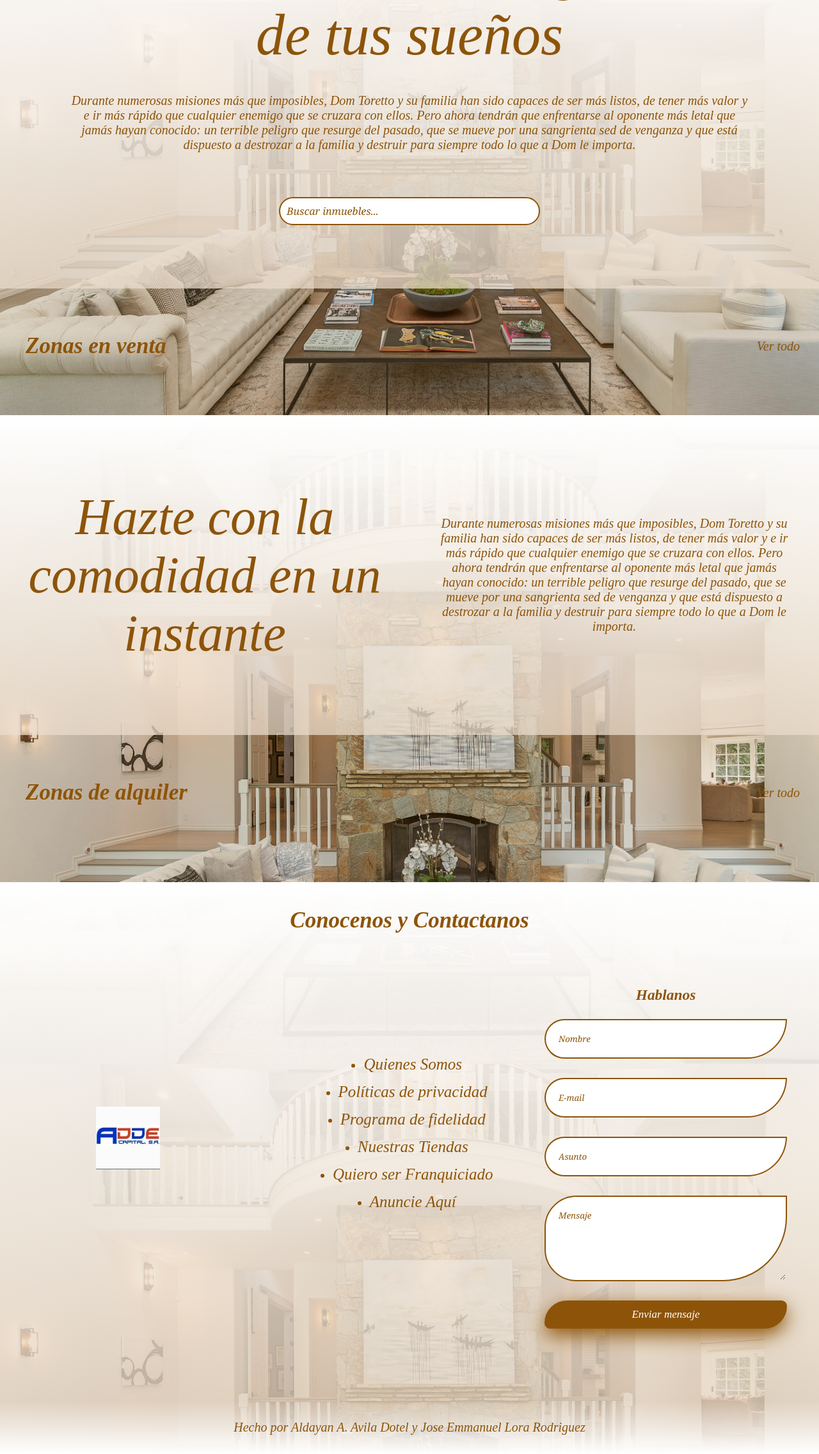
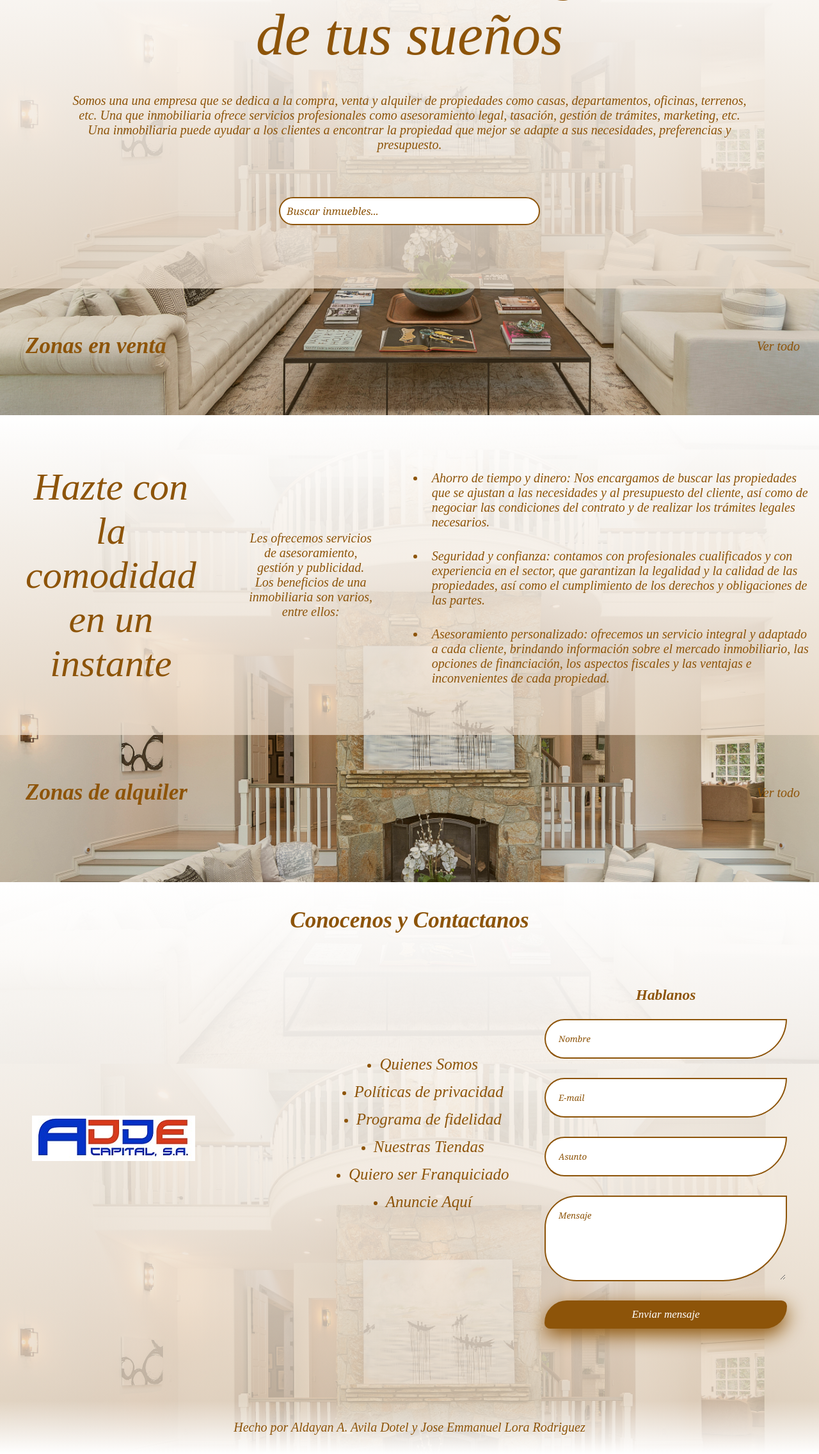
Before and after one commit to aldayan/Inmobiliaria, a PHP site: page / in a window 1280 px wide. Shown: the part 257-2530 px from the top of the page at 64% size. Run offline with PHP 8.4, Linux system fonts and the light colour scheme; data that the repository does not hold is empty; some libraries are stand-ins or nearby versions.

Commit message:
arreglos finales

```diff
--- a/assets/css/style-index.css
+++ b/assets/css/style-index.css
@@ -351,6 +351,7 @@ body {
     flex-direction: column;
     width: 100%;
     height: 350px;
+    background: linear-gradient(white, rgba(229, 211, 190, 0.781));
 }
 .caracteristica-titulo{
     margin-top: 50px;
@@ -396,6 +397,7 @@ body {
     align-items: center;
     width: 100%;
     height: 400px;
+
 }
 .datos-titulo{
     font-size: 25px;
@@ -414,7 +416,8 @@ body {
     height: 250px;
     margin-top: 30px;
     font-size: 18px;
-    background: rgba(229, 211, 190, 0.199);
+    background: rgba(229, 211, 190, 0);
+
     border: 0;
     outline: none;
     color: rgb(141, 84, 9);
@@ -426,7 +429,7 @@ body {
 .ofertas-similares{
     display: flex;
     width: 100%;
-    height:472px;
+    height:474px;
     background: rgba(155, 92, 11, 0.493);
     color: white;
     margin-top: 70px;
@@ -451,22 +454,30 @@ body {
    }
 
    .cartulina-titulo{
-       font-size: 80px;
+       font-size: 60px;
        text-align: center;
        width: 50%;
    }
 
    .presentacion-cartulina{
-
+     display: flex;
+     flex-direction: column;
       font-size: 20px;
       margin-bottom: 70px;
       text-align: center;
       width: 50%;
+
    }
 
 .p{
     margin: 40px;
 }
+
+.beneficios{
+margin-top: 10px;
+padding: 10px;
+}
+
 
 /*---------------------------------------------*/
 
@@ -604,7 +615,7 @@ hr {
     display: flex;
     justify-content: space-between;
     align-items: center;
-    margin-left: 100px;
+    margin-left: 0px;
     margin-top: -100px;
 }
 
@@ -612,7 +623,7 @@ hr {
 .lista-informacion{
     display: flex;
     flex-direction: column;
-    margin-left: 230px;
+    margin-left: 200px;
     justify-content: center;
     align-items: center;
 }
--- a/assets/css/style-inmuebles.css
+++ b/assets/css/style-inmuebles.css
@@ -91,6 +91,5 @@ font-size: 40px;
     text-align: center;
     width: 50%;
     margin-top: 10px;
-    margin-bottom: 20px;
-
+    margin-bottom: 30px;
 }
--- a/assets/css/style-login.css
+++ b/assets/css/style-login.css
@@ -13,7 +13,9 @@
   justify-content: center;
   padding: 20px;
 
-
+}
+.wrapper .fadeInDown .formContent{
+  background: linear-gradient(white, rgba(229, 211, 190, 0.781));
 }
 
 .formContent{
@@ -26,7 +28,7 @@
 
 #formContent {
 
- height: 400px;
+   height: 400px;
   width: 90%;
   max-width: 450px;
   position: relative;
--- a/assets/php/registrar/registrar-usuario-login.php
+++ b/assets/php/registrar/registrar-usuario-login.php
@@ -14,7 +14,6 @@ $resultado=mysqli_query($conexion,$consulta);
 if($resultado){
 
     echo'<script type="text/javascript">
-    alert("Datos guardados");
     window.location.href="../../../login/login.php"
     </script>';
 
--- a/descripcion/descripcion.html
+++ b/descripcion/descripcion.html
@@ -156,7 +156,7 @@
                     <div class="informacion-contacto">
 
                         <nav class="lista-contacto">
-                            <img src="../assets/img/logo2.jpg" class="img-contacto" alt="logo">
+                            <img src="../assets/img/logo2.png" class="img-contacto" alt="logo">
 
                             <ul class="lista-informacion">
                                 <li class="list-info "><a class="preguntas" href="informacion/informacion.html">Quienes Somos</a></li>
--- a/formularios/completado.php
+++ /dev/null
@@ -1,6 +0,0 @@
-
-<?php
-
-include("../dba/db.php");
-
-?>
--- a/formularios/registrando.php
+++ b/formularios/registrando.php
@@ -49,8 +49,8 @@
 
               <form class="formulario" action="../assets/php/registrar/registrar-usuario-login.php" method="POST">
 
-                <div class="py-5 text-center">
-                    <img class="d-block mx-auto mb-4" src="../assets/img/" alt="">
+                <div class="imagen">
+                    <img class="d-block mx-auto mb-4" src="../assets/img/logo2.png" alt="logo">
                 </div>
 
                 <h2 class="mb-3 ">Registrando</h2>
@@ -93,7 +93,7 @@
                     <div class="informacion-contacto">
 
                         <nav class="lista-contacto">
-                            <img src="./assets/img/ " class="img-contacto" alt="logo">
+                            <img src="../assets/img/logo2.png" class="img-contacto" alt="logo">
 
                             <ul class="lista-informacion">
                                 <li class="list-info "><a class="preguntas" href="informacion/informacion.html">Quienes Somos</a></li>
--- a/index.php
+++ b/index.php
@@ -47,12 +47,11 @@ include("./dba/db.php");
 
             <div class="presentacion">
              <p class="presentacion-titulo">Encuentra el hogar de tus sueños </p>
-                <p class="presentacion-contenido"> Durante numerosas misiones más que imposibles,
-                    Dom Toretto y su familia han sido capaces de ser más listos, de tener más valor y
-                    e ir más rápido que cualquier enemigo que se cruzara con ellos. Pero ahora tendrán
-                    que enfrentarse al oponente más letal que jamás hayan conocido: un terrible peligro
-                    que resurge del pasado, que se mueve por una sangrienta sed de venganza y que está dispuesto
-                    a destrozar a la familia y destruir para siempre todo lo que a Dom le importa.</p>
+                <p class="presentacion-contenido"> Somos una una empresa que se dedica a
+                     la compra, venta y alquiler de propiedades como casas, departamentos, oficinas, terrenos,
+                     etc. Una que inmobiliaria ofrece servicios profesionales como asesoramiento legal, tasación,
+                     gestión de trámites, marketing, etc. Una inmobiliaria puede ayudar a los clientes a encontrar la propiedad que mejor
+                    se adapte a sus necesidades, preferencias y presupuesto.</p>
 
                     <input type="text" class="buscador" id="buscador"   placeholder="Buscar inmuebles...">
             </div>
@@ -79,12 +78,25 @@ include("./dba/db.php");
 
             <div class="cartulinas">
              <p class="cartulina-titulo p">Hazte con la comodidad en un instante</p>
-                <p class="presentacion-cartulina p"> Durante numerosas misiones más que imposibles,
-                    Dom Toretto y su familia han sido capaces de ser más listos, de tener más valor y
-                    e ir más rápido que cualquier enemigo que se cruzara con ellos. Pero ahora tendrán
-                    que enfrentarse al oponente más letal que jamás hayan conocido: un terrible peligro
-                    que resurge del pasado, que se mueve por una sangrienta sed de venganza y que está dispuesto
-                    a destrozar a la familia y destruir para siempre todo lo que a Dom le importa.</p>
+                <p class="presentacion-cartulina p"> Les ofrecemos servicios de asesoramiento, gestión y publicidad. Los beneficios de una inmobiliaria son varios, entre ellos:
+                    <ul>
+                        <li class="beneficios">Ahorro de tiempo y dinero: Nos encargamos de buscar las propiedades
+                            que se ajustan a las necesidades y al presupuesto del cliente, así como de negociar
+                            las condiciones del contrato y de realizar los trámites legales necesarios.
+                        </li>
+                        <li class="beneficios">
+                        Seguridad y confianza:  contamos con profesionales cualificados y con experiencia en el sector,
+                        que garantizan la legalidad y la calidad de las propiedades,
+                        así como el cumplimiento de los derechos y obligaciones de las partes.
+                        </li>
+                        <li class="beneficios">
+                        Asesoramiento personalizado: ofrecemos un servicio integral y adaptado a cada cliente,
+                        brindando información sobre el mercado inmobiliario, las opciones de financiación,
+                         los aspectos fiscales y las ventajas e inconvenientes de cada propiedad.
+                        </li>
+
+                    </ul>
+                </p>
 
 
             </div>
@@ -115,7 +127,7 @@ include("./dba/db.php");
                     <div class="informacion-contacto">
 
                         <nav class="lista-contacto">
-                            <img src="./assets/img/logo2.jpg" class="img-contacto" alt="logo">
+                            <img src="./assets/img/logo2.png" class="img-contacto" alt="logo">
 
                             <ul class="lista-informacion">
                                 <li class="list-info "><a class="preguntas" href="informacion/informacion.html">Quienes Somos</a></li>
--- a/inmuebles/alquilar.php
+++ b/inmuebles/alquilar.php
@@ -82,7 +82,7 @@ include("../dba/db.php");
                     <div class="informacion-contacto">
 
                         <nav class="lista-contacto">
-                            <img src="../assets/img/logo2.jpg" class="img-contacto" alt="logo">
+                            <img src="../assets/img/logo2.png" class="img-contacto" alt="logo">
 
                             <ul class="lista-informacion">
                                 <li class="list-info "><a class="preguntas" href="informacion/informacion.html">Quienes Somos</a></li>
--- a/inmuebles/comprar.php
+++ b/inmuebles/comprar.php
@@ -51,7 +51,7 @@ include("../dba/db.php");
                 <div class="container">
 
             <div class="presentacion"  >
-            <p class="presentacion-titulo-venta">No vendemos casas, vendemos hogares para que los recuerdos sean inorvidables.</p>
+            <p class="presentacion-titulo-venta">Algunas personas buscan un lugar hermoso. Otros, embellecen un lugar.</p>
 
                     <input type="text" class="buscador" id="buscador"   placeholder="Buscar inmuebles...">
             </div>
@@ -84,7 +84,7 @@ include("../dba/db.php");
                     <div class="informacion-contacto">
 
                         <nav class="lista-contacto">
-                            <img src="../assets/img/logo2.jpg" class="img-contacto" alt="logo">
+                            <img src="../assets/img/logo2.png" class="img-contacto" alt="logo">
 
                             <ul class="lista-informacion">
                                 <li class="list-info "><a class="preguntas" href="informacion/informacion.html">Quienes Somos</a></li>
--- a/login/login.php
+++ b/login/login.php
@@ -69,7 +69,7 @@ include("../dba/db.php");
                     <div class="informacion-contacto">
 
                         <nav class="lista-contacto">
-                            <img src="../assets/img/logo2.jpg" class="img-contacto" alt="logo">
+                            <img src="../assets/img/logo2.png" class="img-contacto" alt="logo">
 
                             <ul class="lista-informacion">
                                 <li class="list-info "><a class="preguntas" href="informacion/informacion.html">Quienes Somos</a></li>
```
Also changed, not shown: assets/css/style-registra.css (line endings or trailing spaces).
